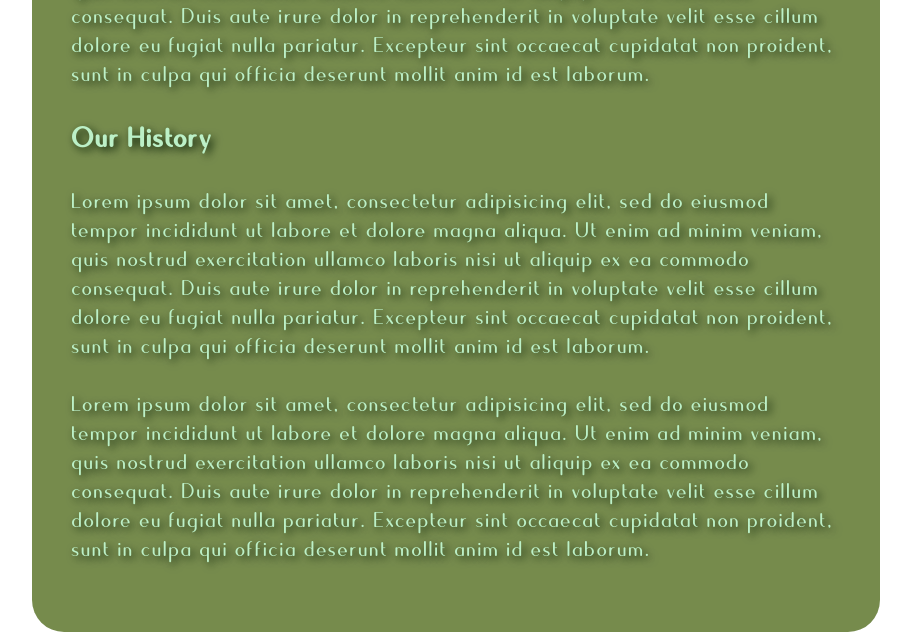
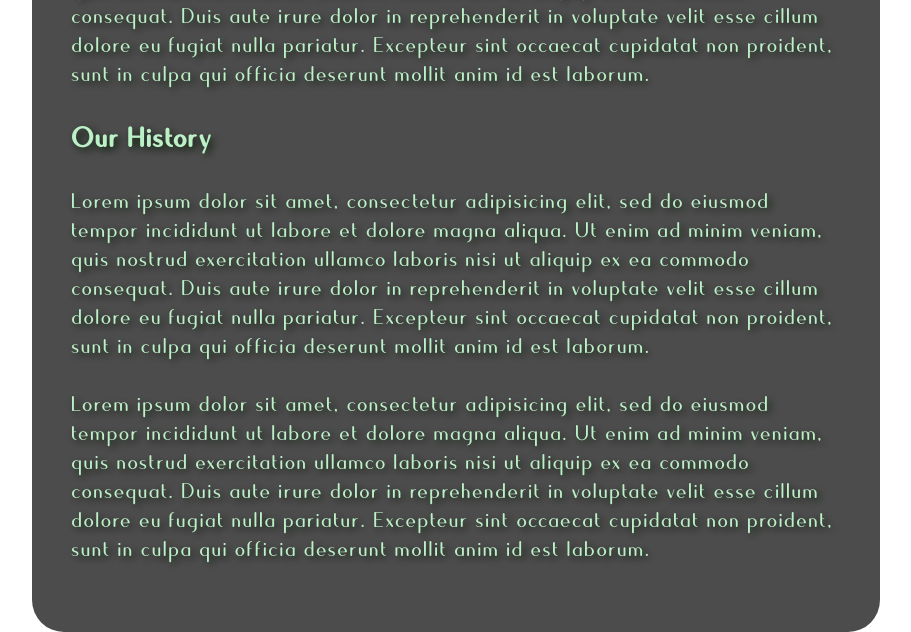
Before and after one commit to ImpendingKataclysm/restaurant_website, a Django app: template templates/about.html in a window 1280 px wide. Shown: the part 801-1433 px from the top of the page, without its empty margins (184-1095 px from the left). Run offline with Django 3.2, Linux system fonts and the light colour scheme; the template is opened without the code that fills it, so the values that code supplies are empty.

```diff
--- a/restaurant/static/css/main.css
+++ b/restaurant/static/css/main.css
@@ -186,7 +186,7 @@ p {
 }
 
 .text_block {
-    background-color: rgba(60, 90, 0, 0.7);
+    background-color: rgba(0, 0, 0, 0.7);
     padding: 2.5rem;
     width: 75%;
     margin: auto;
```
